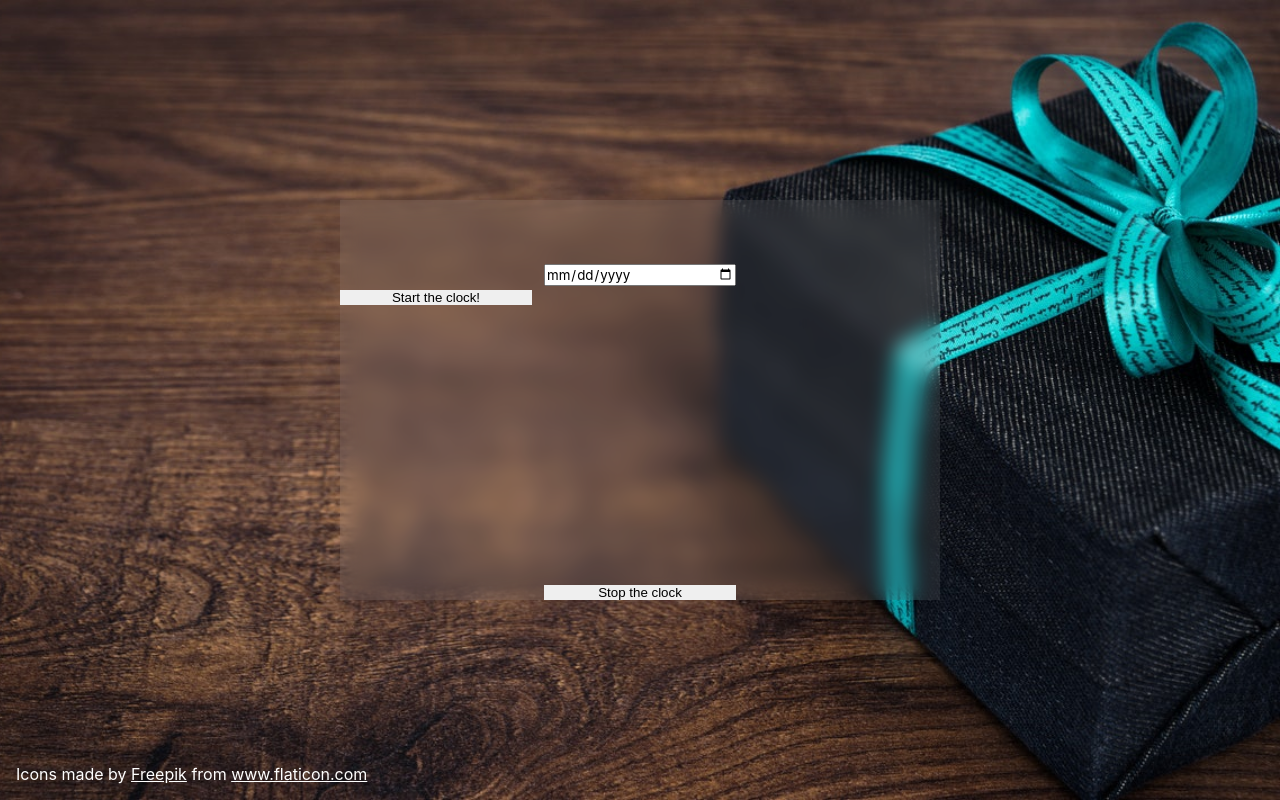
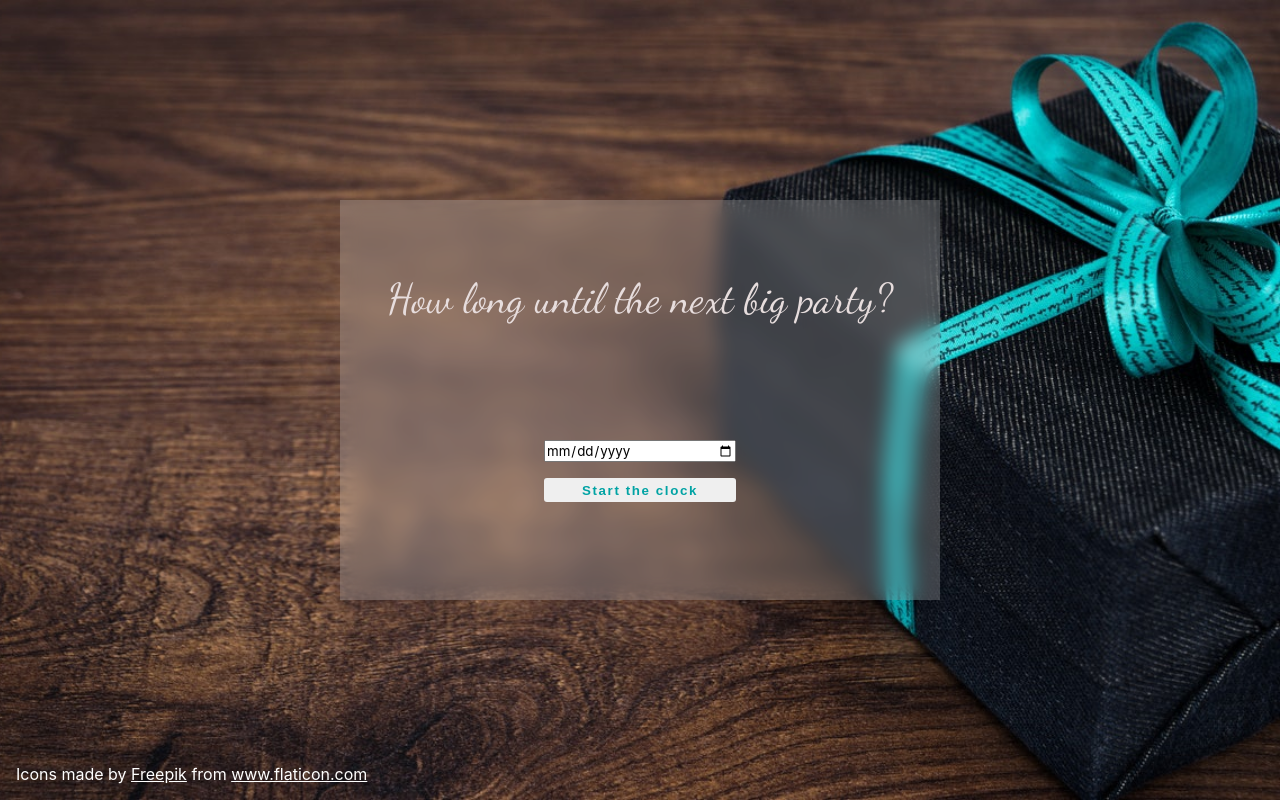
Before and after one commit to magdaszsz/birthday-countdown, a plain HTML site: page index.html in a window 1280 px wide. Drawn offline with Linux system fonts and the light colour scheme.

Commit message:
final brushes of ui

```diff
--- a/index.html
+++ b/index.html
@@ -11,11 +11,12 @@
     />
     <link href="style.css" rel="stylesheet" />
     <title>Birthday countdown</title>
-    <link rel="shortcut icon" type="image/jpg" href="./birthday-cake.png" />
+    <link rel="shortcut icon" type="image/jpg" href="images/birthday-cake.png" />
   </head>
   <body>
     <section class="countdown">
       <div class="countdown__container">
+        <h3>How long until the next big party?</h3>
         <form class="countdown__form">
           <input type="date" class="date countdown__input" />
           <button
@@ -23,16 +24,18 @@
             class="start-btn btn"
             value="Start the clock!"
           >
-            Start the clock!
+            Start the clock
           </button>
         </form>
+        <div class="countdown__numbers-container">
         <ul class="countdown__numbers">
-          <li class="countdown__days"></li>
-          <li class="countdown__hours"></li>
-          <li class="countdown__minutes"></li>
-          <li class="countdown__seconds"></li>
+          <li class="countdown__days"><span class="number"></span><span class="text">days</span></li>
+          <li class="countdown__hours"><span class="number"></span><span class="text">hours</span></li>
+          <li class="countdown__minutes"><span class="number"></span><span class="text">minutes</span></li>
+          <li class="countdown__seconds"><span class="number"></span><span class="text">seconds</span></li>
         </ul>
         <button class="stop-btn btn">Stop the clock</button>
+        </div>
       </div>
       <div class="attribution">
         Icons made by
--- a/script.js
+++ b/script.js
@@ -1,9 +1,8 @@
-const daysUi = document.querySelector(".countdown__days");
-const hoursUi = document.querySelector(".countdown__hours");
-const minutesUi = document.querySelector(".countdown__minutes");
-const secondsUi = document.querySelector(".countdown__seconds");
-const numbersDiv = document.querySelector('.countdown__numbers');
-// const startBtn = document.querySelector('.start-btn');
+const daysUi = document.querySelector(".countdown__days > .number");
+const hoursUi = document.querySelector(".countdown__hours > .number");
+const minutesUi = document.querySelector(".countdown__minutes > .number");
+const secondsUi = document.querySelector(".countdown__seconds > .number");
+const numbersDiv = document.querySelector('.countdown__numbers-container');
 const stopBtn = document.querySelector(".stop-btn");
 
 const dateElement = document.querySelector(".date");
@@ -23,10 +22,10 @@ function calculateDifference() {
   const minutes = Math.floor((difference % hour) / minute);
   const seconds = Math.floor((difference % minute) / second);
 
-  daysUi.innerHTML = `${days}<br><span>days</span>`;
-  hoursUi.innerHTML = `${hours}<br><span>hours</span>`;
-  minutesUi.innerHTML = `${minutes}<br><span>minutes</span>`;
-  secondsUi.innerHTML = `${seconds}<br><span>seconds</span>`;
+  daysUi.textContent = `${days}`;
+  hoursUi.textContent = `${hours}`;
+  minutesUi.textContent = `${minutes}`;
+  secondsUi.textContent = `${seconds}`;
 }
 
 let startCountdown;
@@ -42,16 +41,17 @@ function updateCountdown(e) {
   countdownDate = dateElement.value;
   if (countdownDate) {
     countdownValue = new Date(countdownDate).getTime();
-
+    calculateDifference();
     startCountdown = setInterval(calculateDifference, 1000);
-    numbersDiv.style.display = "flex";
+    numbersDiv.style.display = "grid";
+    formCountdown.style.display = "none";
   }
 }
 
 function hideUI() {
 
     numbersDiv.style.display = "none";
-
+   formCountdown.style.display = "grid";
 }
 
 formCountdown.addEventListener("submit", updateCountdown);
--- a/style.css
+++ b/style.css
@@ -1,15 +1,25 @@
 * {
   margin: 0;
   padding: 0;
-  box-sizing: border-box;
+  -webkit-box-sizing: border-box;
+          box-sizing: border-box;
+}
+
+h3 {
+  font-family: "Dancing Script", cursive;
+  font-weight: normal;
+  font-size: 2.6rem;
+  text-align: center;
 }
 
 /* countdown */
 .countdown {
+  display: -webkit-box;
+  display: -ms-flexbox;
   display: flex;
-
+  color: rgb(231, 221, 221);
   font-family: "Inter", sans-serif;
-  background-image: url(pexels-pixabay-157879.jpg);
+  background-image: url(images/pexels-pixabay-157879.jpg);
   background-repeat: no-repeat;
   background-position: right top;
   background-size: cover;
@@ -21,60 +31,112 @@
 }
 
 .countdown__container {
+  display: -webkit-box;
+  display: -ms-flexbox;
   display: flex;
-  flex-direction: column;
-  justify-content: space-between;
-  align-items: center;
-  height: 50%;
+  -webkit-box-orient: vertical;
+  -webkit-box-direction: normal;
+      -ms-flex-direction: column;
+          flex-direction: column;
+  min-height: 50%;
   width: min(600px, 90%);
   margin: auto;
-  background: rgba(255, 255, 255, 0.08);
+  background: rgba(255, 255, 255, 0.2);
   -webkit-backdrop-filter: blur(10px);
   backdrop-filter: blur(10px);
+  -webkit-box-pack: space-evenly;
+      -ms-flex-pack: space-evenly;
+          justify-content: space-evenly;
+}
+
+.btn {
+  height: 1.5rem;
+  border: none;
+  background-image: -o-linear-gradient(
+    330deg,
+    transparent 0%,
+    transparent 50%,
+    rgba(1, 163, 164, 0.8) 50%
+  );
+  background-image: linear-gradient(
+    120deg,
+    transparent 0%,
+    transparent 50%,
+    rgba(1, 163, 164, 0.8) 50%
+  );
+  background-size: 220%;
+  color: rgb(1, 163, 164);
+  font-weight: bold;
+  letter-spacing: 0.1rem;
+  border-radius: 3px;
+  cursor: pointer;
+  -webkit-transition: all 0.3s ease;
+  -o-transition: all 0.3s ease;
+  transition: all 0.3s ease;
+  width: 12rem;
+  border: none;
+  margin: 0 auto;
+}
+
+.countdown__numbers-container {
+  display: none;
+}
+
+.btn:hover,
+.btn:focus {
+  background-position: 100%;
+  color: white;
+  letter-spacing: 0.12rem;
 }
 
 .countdown__form {
   width: 100%;
-  padding: 4rem 0;
+  padding: 1.5rem 0;
+  display: -ms-grid;
+  display: grid;
+  -webkit-box-pack: center;
+      -ms-flex-pack: center;
+          justify-content: center;
+  margin-top: 1.2rem;
 }
 
 .countdown__input {
-  margin: 0 auto;
   width: 12rem;
+  margin-bottom: 1rem;
+}
+
+span {
   display: block;
 }
 
 .countdown__numbers {
+  display: -webkit-box;
+  display: -ms-flexbox;
   display: flex;
   list-style-type: none;
-  //border: 2px solid yellow;
   width: 100%;
-  justify-content: space-between;
+  -webkit-box-pack: justify;
+      -ms-flex-pack: justify;
+          justify-content: space-between;
   font-family: "Dancing Script", cursive;
-  transform: opacity .5s ease;
+  -webkit-transform: opacity 0.5s ease;
+      -ms-transform: opacity 0.5s ease;
+          transform: opacity 0.5s ease;
+  color: rgb(231, 221, 221);
+  margin-bottom: 1rem;
+}
+
+.number {
+  font-size: 4rem;
+}
+
+.text {
+  font-size: 2rem;
 }
 
 .countdown__numbers li {
-  height: 6rem;
-  width: 6rem;
   border-radius: 3px;
-  color: black;
-  font-size: 4rem;
   text-align: center;
-}
-
-.countdown__numbers span {
-  font-size: 2rem;
-}
-
-.countdown__numbers small {
-  font-size: 1.3rem;
-}
-
-.btn {
-  width: 12rem;
-  border: none;
-  margin: 0 auto;
 }
 
 .attribution {
```
Also changed, not shown: images/birthday-cake.png (renamed from birthday-cake.png), images/countdown.png (added), images/pexels-pixabay-157879.jpg (renamed from pexels-pixabay-157879.jpg).
